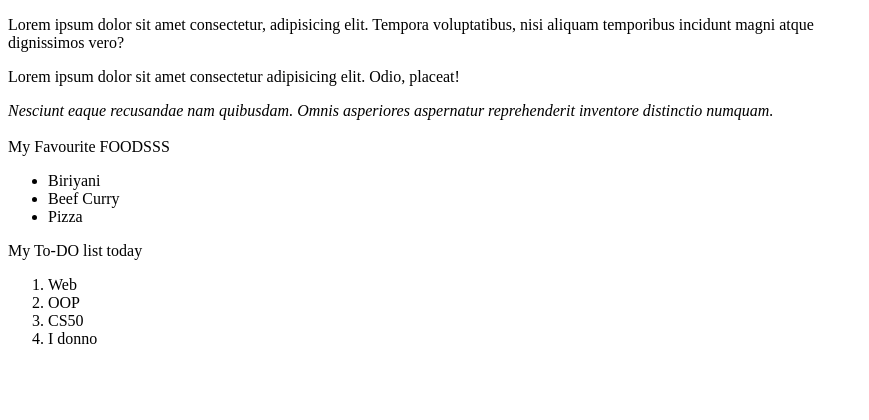
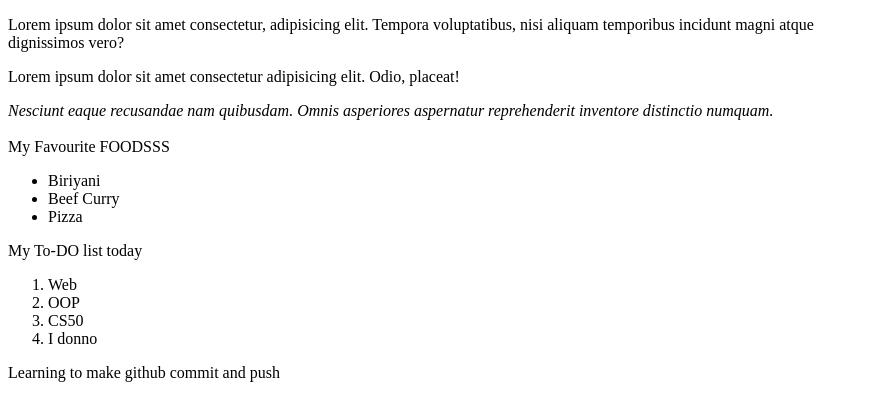
Before and after one commit to msuddin10/the-odin-project, a plain HTML site: page html-boilerplate/index.html in a window 1280 px wide. Shown: the whole page, without its empty margins (0-869 px from the left). Drawn offline with Linux system fonts and the light colour scheme.

Commit message:
index.html modified

```diff
--- a/html-boilerplate/index.html
+++ b/html-boilerplate/index.html
@@ -26,6 +26,7 @@
             <li>CS50</li>
             <li>I donno</li>
         </OL>
+        <p>Learning to make github commit and push</p>
     </body>
 
 </html>
```
